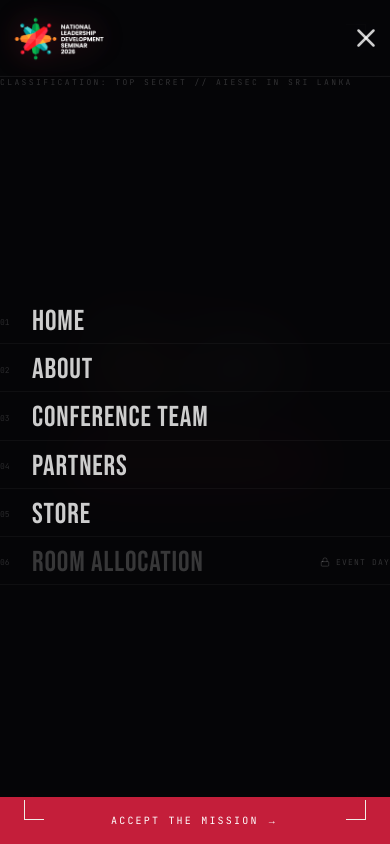
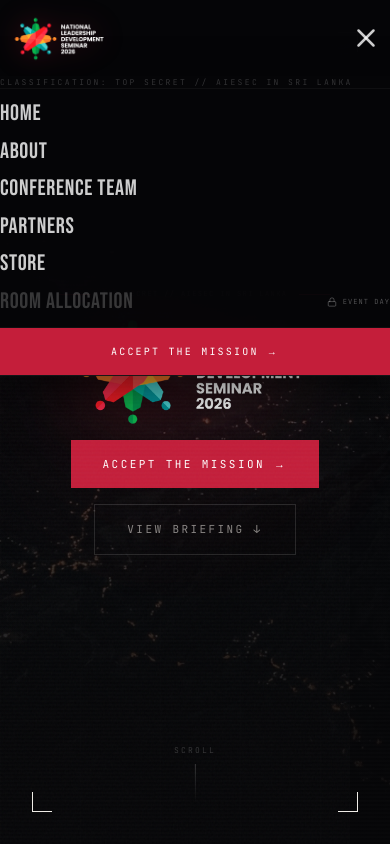
Before and after one commit to SarmaHK/NLDS-26, a Next.js app: page / in a window 390 px wide. Both pictures are taken after a click on the button 366 px from the left and 38 px from the top of the page. Shown: the top 844 px of the page. Built offline with nearby package versions, Linux system fonts and the light colour scheme.

Commit message:
feat: implement responsive Navbar component with smooth scrolling and mobile menu support

```diff
--- a/src/components/layout/Navbar.tsx
+++ b/src/components/layout/Navbar.tsx
@@ -153,83 +153,56 @@
             {menuOpen ? <X size={30} /> : <Menu size={30} />}
           </button>
         </div>
-      </motion.header>
 
-      {/* ── Mobile Fullscreen Menu ───────────────────── */}
+        {/* ── Mobile Modern Dropdown Menu ───────────────── */}
         <AnimatePresence>
           {menuOpen && (
             <motion.div
-            initial={{ opacity: 0, y: -8 }}
-            animate={{ opacity: 1, y: 0 }}
-            exit={{ opacity: 0, y: -8 }}
-            transition={{ duration: 0.22 }}
-            className="fixed inset-0 z-[99] flex flex-col lg:hidden"
+              initial={{ opacity: 0, height: 0 }}
+              animate={{ opacity: 1, height: "auto" }}
+              exit={{ opacity: 0, height: 0 }}
+              transition={{ duration: 0.3, ease: [0.16, 1, 0.3, 1] }}
+              className="absolute top-full left-0 right-0 z-[90] lg:hidden overflow-hidden"
               style={{
                 background: "rgba(6,6,8,0.97)",
                 backdropFilter: "blur(24px)",
+                borderBottom: "1px solid rgba(255,255,255,0.06)",
+                boxShadow: "0 20px 40px rgba(0,0,0,0.5)",
               }}
             >
-            {/* Corner marks */}
-            {["top-6 left-6 corner-tl", "top-6 right-6 corner-tr",
-              "bottom-6 left-6 corner-bl", "bottom-6 right-6 corner-br"].map((cls, i) => (
-                <div key={i} className={`absolute z-10 w-5 h-5 border-white/10 ${cls}`} />
-              ))}
-
-            {/* Header row */}
-            <div
-              className="flex items-center justify-between px-5 sm:px-6 h-[76px] sm:h-[82px] md:h-[88px] flex-shrink-0"
-              style={{ borderBottom: "1px solid rgba(255,255,255,0.06)" }}
-            >
-              {/* eslint-disable-next-line @next/next/no-img-element */}
-              <img
-                src="/images/Logos/NLDS 2026.png"
-                alt="NLDS 2026"
-                className="h-14 sm:h-16 w-auto max-w-[190px] sm:max-w-[220px] object-contain"
-              />
-              <button
-                onClick={() => setMenuOpen(false)}
-                className="text-white/80 hover:text-white transition-colors w-12 h-12 flex items-center justify-center -mr-1.5 cursor-pointer"
-                aria-label="Close menu"
-              >
-                <X size={30} />
-              </button>
-            </div>
-
+              <div className="px-5 sm:px-6 py-6 flex flex-col gap-2">
                 {/* Classification strip */}
-            <div className="px-6 py-3 flex-shrink-0">
+                <div className="pb-4 mb-2" style={{ borderBottom: "1px solid rgba(255,255,255,0.04)" }}>
                   <p className="font-classified text-[8px] tracking-[0.3em] text-white/18">
                     CLASSIFICATION: TOP SECRET // AIESEC IN SRI LANKA
                   </p>
                 </div>
 
                 {/* Nav links */}
-            <nav className="flex-1 flex flex-col justify-center px-6 gap-1 overflow-y-auto">
+                <nav className="flex flex-col gap-1">
                   {NAV_LINKS.map((link, i) => (
                     <motion.div
                       key={link.label}
-                  initial={{ opacity: 0, x: -16 }}
+                      initial={{ opacity: 0, x: -10 }}
                       animate={{ opacity: 1, x: 0 }}
-                  transition={{ delay: i * 0.06 }}
+                      transition={{ delay: i * 0.05 }}
                     >
                       {link.locked ? (
-                    <div
-                      className="flex items-center justify-between py-4 select-none"
-                      style={{ borderBottom: "1px solid rgba(255,255,255,0.04)" }}
-                    >
+                        <div className="flex items-center justify-between py-3 select-none">
                           <div className="flex items-center gap-3">
-                        <span className="font-classified text-[8px] text-white/15 w-5">
+                            <span className="font-classified text-[8px] text-white/15 w-4 hidden sm:block">
                               {String(i + 1).padStart(2, "0")}
                             </span>
                             <span
-                          className="font-display tracking-[0.05em]"
-                          style={{ fontSize: "clamp(1.8rem, 5vw, 2.8rem)", color: "rgba(255,255,255,0.2)" }}
+                              className="font-display tracking-[0.06em]"
+                              style={{ fontSize: "1.4rem", color: "rgba(255,255,255,0.2)" }}
                             >
                               {link.label}
                             </span>
                           </div>
-                      <div className="flex items-center gap-1.5">
-                        <Lock size={10} style={{ color: "rgba(255,255,255,0.18)" }} />
-                        <span className="font-classified text-[8px] text-white/18 tracking-[0.15em]">
+                          <div className="flex items-center gap-1.5 opacity-60">
+                            <Lock size={10} style={{ color: "rgba(255,255,255,0.5)" }} />
+                            <span className="font-classified text-[7px] text-white/50 tracking-[0.15em]">
                               EVENT DAY
                             </span>
                           </div>
@@ -238,16 +211,15 @@
                         <Link
                           href={link.href}
                           onClick={(e) => handleNavClick(e, link, () => setMenuOpen(false))}
-                      className="flex items-center gap-3 py-4 group no-underline"
-                      style={{ borderBottom: "1px solid rgba(255,255,255,0.04)" }}
+                          className="flex items-center gap-3 py-3 group no-underline"
                         >
-                      <span className="font-classified text-[8px] text-white/15 w-5">
+                          <span className="font-classified text-[8px] text-white/15 w-4 hidden sm:block">
                             {String(i + 1).padStart(2, "0")}
                           </span>
                           <span
-                        className="font-display tracking-[0.05em] transition-colors group-hover:text-[var(--red)]"
+                            className="font-display tracking-[0.06em] transition-colors group-hover:text-[var(--red)]"
                             style={{
-                          fontSize: "clamp(1.8rem, 5vw, 2.8rem)",
+                              fontSize: "1.4rem",
                               color: "rgba(255,255,255,0.8)",
                             }}
                           >
@@ -260,7 +232,7 @@
                 </nav>
 
                 {/* Mobile CTA */}
-            <div className="px-6 pb-10 flex-shrink-0">
+                <div className="pt-6 pb-2 mt-2" style={{ borderTop: "1px solid rgba(255,255,255,0.04)" }}>
                   <Link
                     href="/register"
                     onClick={() => setMenuOpen(false)}
@@ -271,9 +243,11 @@
                     ACCEPT THE MISSION →
                   </Link>
                 </div>
+              </div>
             </motion.div>
           )}
         </AnimatePresence>
+      </motion.header>
     </>
   );
 }
```
Lines whose indentation alone changed are shown as unchanged.
